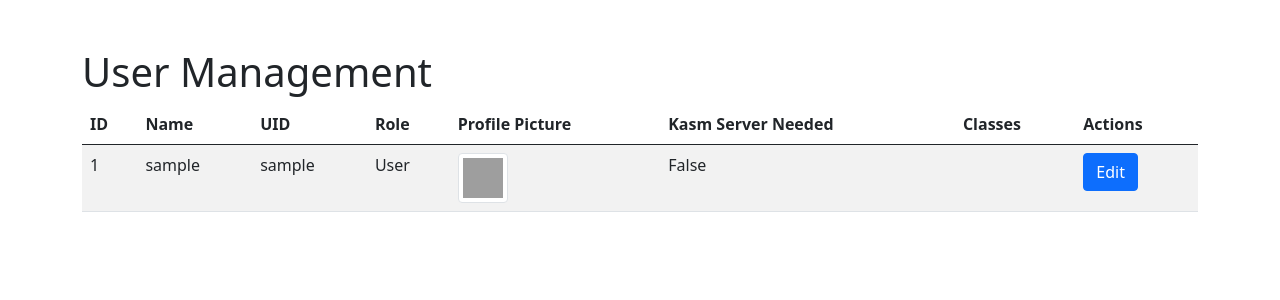
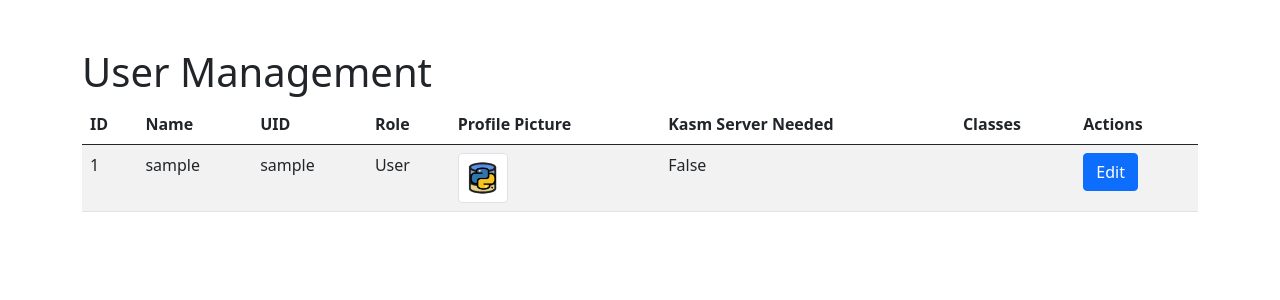
Before and after one commit to varunm532/new_kasmV3, a Flask app: page /users/table in a window 1280 px wide. Shown: the part 66-366 px from the top of the page. Run offline with Flask 3, Linux system fonts and the light colour scheme; the visitor is signed in with stand-in values (Sample User, id 1); data comes from the database, SQL or seed files in the repository; data that the repository does not hold is empty; some libraries are stand-ins or nearby versions; grey boxes are pictures that could not be loaded.

Commit message:
default picture

```diff
--- a/templates/utable.html
+++ b/templates/utable.html
@@ -29,7 +29,7 @@
                     {% if user.pfp %}
                     <img src="{{ url_for('uploaded_file', filename=user.uid + '/' + user.pfp) }}" alt="Profile Picture" class="img-thumbnail" style="width: 50px; height: 50px;">
                     {% else %}
-                    <img src="{{ url_for('static', filename='default_profile.png') }}" alt="Default Profile Picture" class="img-thumbnail" style="width: 50px; height: 50px;">
+                    <img src="{{ url_for('static', filename='assets/pythondb.png') }}" alt="Default Profile Picture" class="img-thumbnail" style="width: 50px; height: 50px;">
                     {% endif %}
                 </td>
                 <td id="kasm-{{ user.id }}">{{ user.kasm_server_needed }}</td>
```
